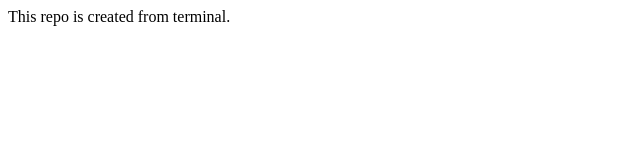
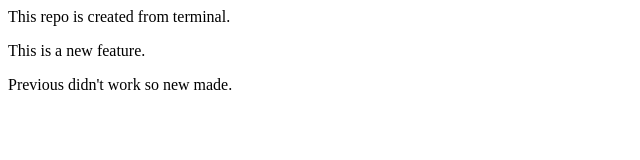
Before and after one commit to Anishsunar/Local-Repo, a plain HTML site: page index.html in a window 1280 px wide. Shown: the whole page, without its empty margins (0-640 px from the left). Drawn offline with Linux system fonts and the light colour scheme.

Commit message:
changes made on submodule.

```diff
--- a/index.html
+++ b/index.html
@@ -1 +1,3 @@
 <p>This repo is created from terminal.</p>
+<p>This is a new feature.</p>
+<p>Previous didn't work so new made.</p>
```
